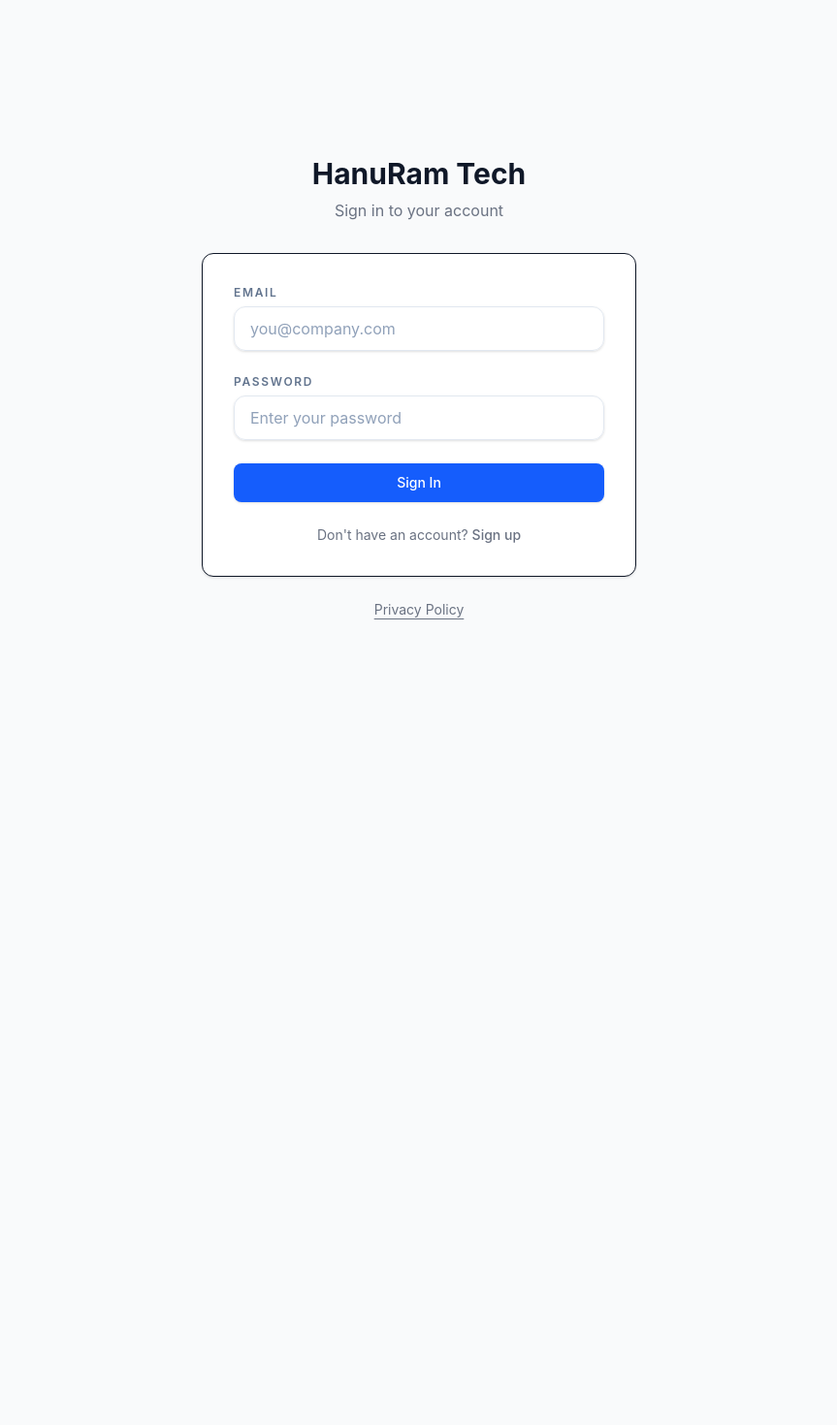
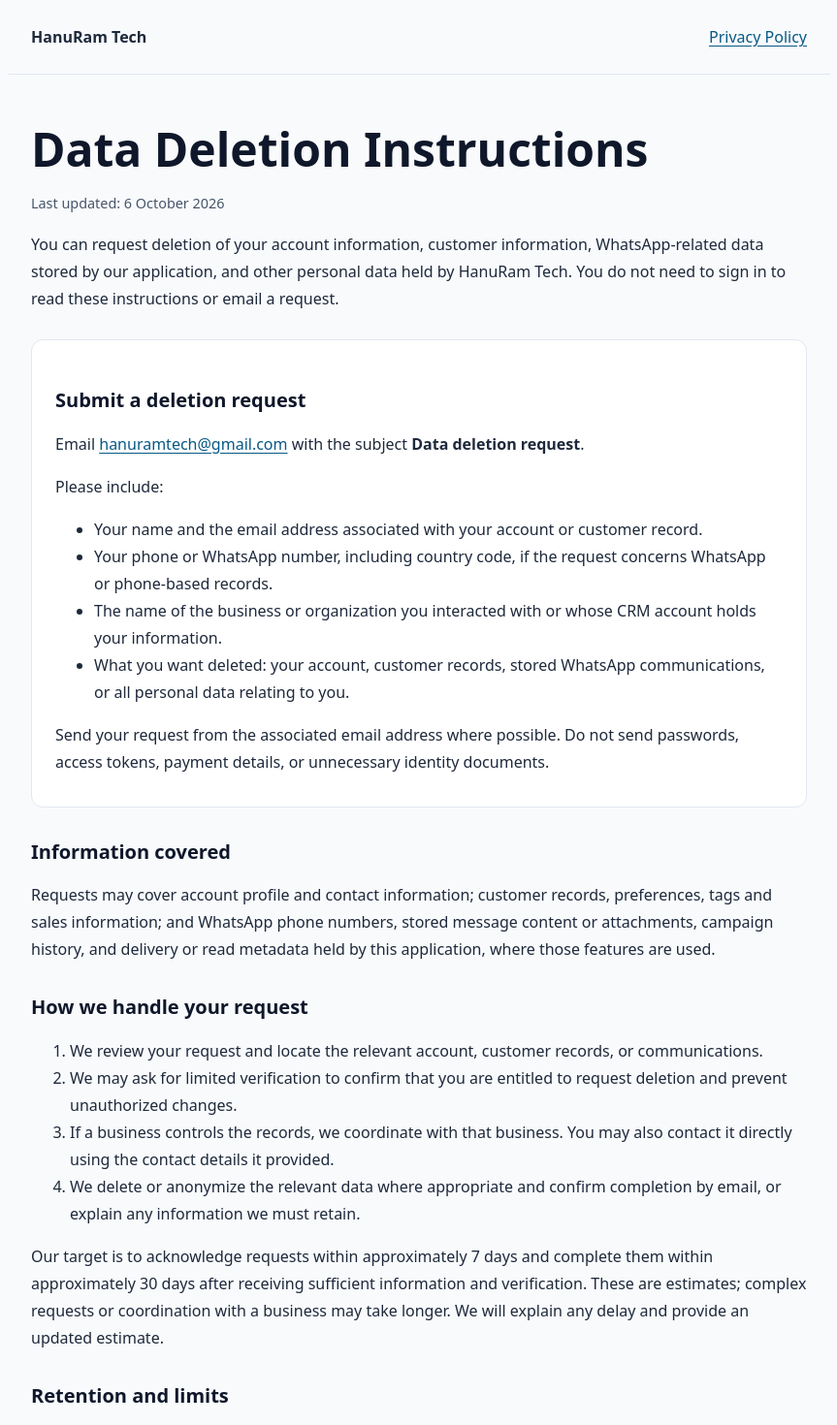
Before and after one commit to Surendra146/CRD-F, a React (Vite) app: page /data-deletion in a window 1280 px wide. Before the commit this address led to /login. Shown: the top 1470 px of the page at 97% size, without its empty margins (208-1071 px from the left). Before the commit the page ends 800 px from the top, so only its background shows below. Built offline with nearby package versions, Linux system fonts and the light colour scheme; no server answers.

Commit message:
Add public data deletion instructions page

```diff
--- /dev/null
+++ b/public/data-deletion/index.html
@@ -0,0 +1,58 @@
+<!doctype html>
+<html lang="en">
+<head>
+  <meta charset="utf-8">
+  <meta name="viewport" content="width=device-width, initial-scale=1">
+  <meta name="description" content="Request deletion of HanuRam Tech account, customer, personal and stored WhatsApp-related data.">
+  <title>Data Deletion | HanuRam Tech</title>
+  <style>
+    :root { color-scheme: light; font-family: system-ui, sans-serif; color: #1e293b; background: #f8fafc; }
+    body { margin: 0; line-height: 1.75; }
+    header, main, footer { max-width: 800px; margin: auto; padding: 24px; }
+    header { display: flex; justify-content: space-between; flex-wrap: wrap; gap: 20px; border-bottom: 1px solid #e2e8f0; }
+    main { padding-top: 48px; padding-bottom: 48px; }
+    h1 { font-size: clamp(2rem, 6vw, 3rem); line-height: 1.2; margin: 0 0 12px; color: #0f172a; }
+    h2 { font-size: 1.25rem; line-height: 1.4; margin-top: 32px; color: #0f172a; }
+    a { color: #075985; text-underline-offset: 3px; overflow-wrap: anywhere; }
+    a:focus-visible { outline: 3px solid #0284c7; outline-offset: 4px; }
+    .date, footer { color: #475569; font-size: .9rem; }
+    .contact { background: #fff; border: 1px solid #e2e8f0; border-radius: 12px; padding: 16px 24px; margin: 28px 0; }
+    footer { border-top: 1px solid #e2e8f0; }
+  </style>
+</head>
+<body>
+  <header><strong>HanuRam Tech</strong><a href="/privacy-policy">Privacy Policy</a></header>
+  <main>
+    <h1>Data Deletion Instructions</h1>
+    <p class="date">Last updated: 6 October 2026</p>
+    <p>You can request deletion of your account information, customer information, WhatsApp-related data stored by our application, and other personal data held by HanuRam Tech. You do not need to sign in to read these instructions or email a request.</p>
+    <section class="contact" aria-labelledby="request">
+      <h2 id="request">Submit a deletion request</h2>
+      <p>Email <a href="mailto:hanuramtech@gmail.com?subject=Data%20deletion%20request">hanuramtech@gmail.com</a> with the subject <strong>Data deletion request</strong>.</p>
+      <p>Please include:</p>
+      <ul>
+        <li>Your name and the email address associated with your account or customer record.</li>
+        <li>Your phone or WhatsApp number, including country code, if the request concerns WhatsApp or phone-based records.</li>
+        <li>The name of the business or organization you interacted with or whose CRM account holds your information.</li>
+        <li>What you want deleted: your account, customer records, stored WhatsApp communications, or all personal data relating to you.</li>
+      </ul>
+      <p>Send your request from the associated email address where possible. Do not send passwords, access tokens, payment details, or unnecessary identity documents.</p>
+    </section>
+    <h2>Information covered</h2>
+    <p>Requests may cover account profile and contact information; customer records, preferences, tags and sales information; and WhatsApp phone numbers, stored message content or attachments, campaign history, and delivery or read metadata held by this application, where those features are used.</p>
+    <h2>How we handle your request</h2>
+    <ol>
+      <li>We review your request and locate the relevant account, customer records, or communications.</li>
+      <li>We may ask for limited verification to confirm that you are entitled to request deletion and prevent unauthorized changes.</li>
+      <li>If a business controls the records, we coordinate with that business. You may also contact it directly using the contact details it provided.</li>
+      <li>We delete or anonymize the relevant data where appropriate and confirm completion by email, or explain any information we must retain.</li>
+    </ol>
+    <p>Our target is to acknowledge requests within approximately 7 days and complete them within approximately 30 days after receiving sufficient information and verification. These are estimates; complex requests or coordination with a business may take longer. We will explain any delay and provide an updated estimate.</p>
+    <h2>Retention and limits</h2>
+    <p>Some information may need to be retained for applicable legal obligations, security, fraud prevention, or disputes. We will explain any applicable exception. Residual copies in backups may remain until their normal retention cycle expires.</p>
+    <p>This request covers data stored by HanuRam Tech and its application. It does not delete your WhatsApp account or automatically remove copies independently held by Meta/WhatsApp, other businesses, or message recipients. Those services or organizations must be contacted separately for their copies.</p>
+    <p>For more information about how data is handled, see our <a href="/privacy-policy">Privacy Policy</a>.</p>
+  </main>
+  <footer>HanuRam Tech &middot; <a href="mailto:hanuramtech@gmail.com">hanuramtech@gmail.com</a></footer>
+</body>
+</html>
--- a/public/privacy-policy/index.html
+++ b/public/privacy-policy/index.html
@@ -54,6 +54,7 @@
     <h2 id="storage">Browser storage</h2>
     <p>The CRM uses browser storage to maintain sign-in state and service preferences. This privacy policy is publicly accessible without signing in or providing customer information. Hosting providers may generate ordinary access logs when you visit.</p>
     <h2 id="rights">Your choices and deletion requests</h2>
+    <p>For request instructions and estimated handling times, visit our <a href="/data-deletion">Data Deletion page</a>.</p>
     <p>You may ask the business holding your records for access, correction, deletion, or restriction of your information, and withdraw marketing permission. Applicable rights depend on your location and circumstances. To stop WhatsApp marketing, reply with an opt-out request, such as “STOP,” to the business sending the messages. The business must review and honor that request; this policy does not imply automatic opt-out processing.</p>
     <p>For deletion, identify the business and the phone number or email associated with your records, and describe which information you want removed. The recipient may request proportionate verification to prevent unauthorized deletion. Do not send passwords, access tokens, or unnecessary identity documents. Requests are reviewed and handled under applicable requirements; information subject to a legal retention requirement may be retained, with the reason explained. Deleting CRM records does not automatically delete copies held independently by Meta/WhatsApp or other recipients.</p>
     <h2 id="contact">Contact and privacy requests</h2>
--- a/render.yaml
+++ b/render.yaml
@@ -6,6 +6,12 @@
     buildCommand: npm ci && npm run build
     staticPublishPath: ./dist
     routes:
+      - type: rewrite
+        source: /data-deletion
+        destination: /data-deletion/index.html
+      - type: rewrite
+        source: /data-deletion/
+        destination: /data-deletion/index.html
       - type: rewrite
         source: /privacy-policy
         destination: /privacy-policy/index.html
--- /dev/null
+++ b/src/Pages/DataDeletion.jsx
@@ -0,0 +1,17 @@
+import { useEffect } from 'react';
+
+export default function DataDeletion() {
+  useEffect(() => {
+    const previousTitle = document.title;
+    document.title = 'Data Deletion | HanuRam Tech';
+    return () => { document.title = previousTitle; };
+  }, []);
+
+  return (
+    <iframe
+      title="HanuRam Tech Data Deletion Instructions"
+      src="/data-deletion/index.html"
+      className="fixed inset-0 h-full w-full border-0 bg-slate-50"
+    />
+  );
+}
--- a/src/routes/AppRoutes.jsx
+++ b/src/routes/AppRoutes.jsx
@@ -8,6 +8,7 @@
 
 const Login = lazy(() => import('../Pages/Login'));
 const PrivacyPolicy = lazy(() => import('../Pages/PrivacyPolicy'));
+const DataDeletion = lazy(() => import('../Pages/DataDeletion'));
 const Register = lazy(() => import('../Pages/Register'));
 const Dashboard = lazy(() => import('../Pages/CLC/Dashboard'));
 const Customers = lazy(() => import('../Pages/CLC/Customers'));
@@ -47,6 +48,7 @@
 export default function AppRoutes() {
   return (
     <Routes>
+      <Route path="/data-deletion" element={<PageLoader><DataDeletion /></PageLoader>} />
       <Route path="/privacy-policy" element={<PageLoader><PrivacyPolicy /></PageLoader>} />
       <Route path="/login" element={<PublicRoute><PageLoader><Login /></PageLoader></PublicRoute>} />
       <Route path="/register" element={<PublicRoute><PageLoader><Register /></PageLoader></PublicRoute>} />
```
Also changed, not shown: 1 other file (tests, documents, lock files or other folders).
